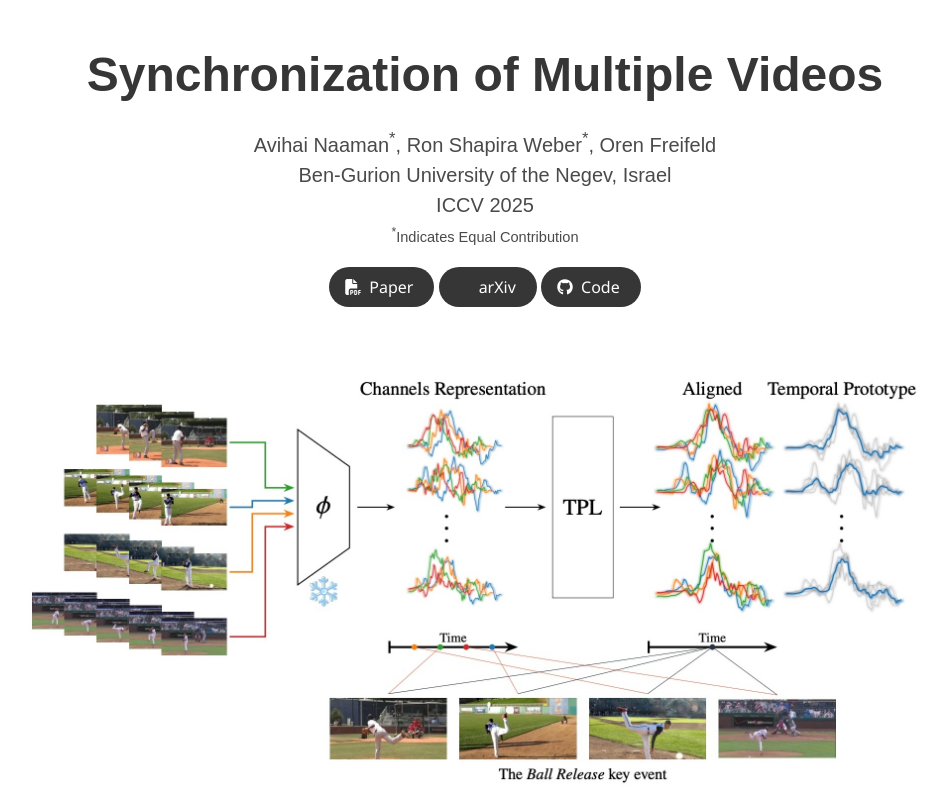
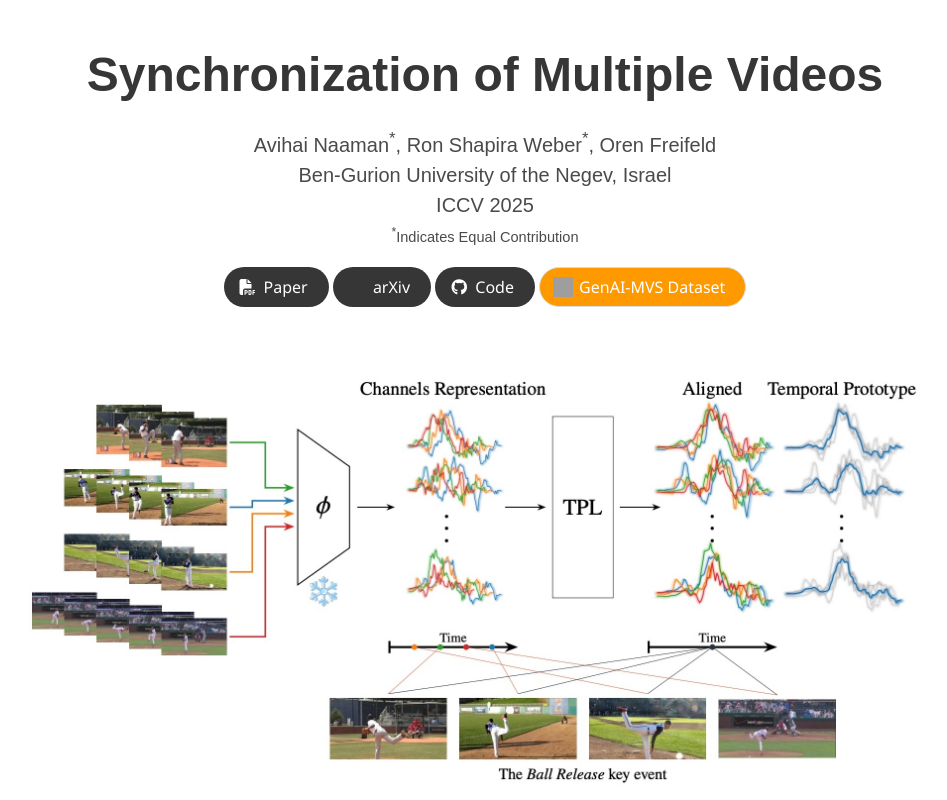
Before and after one commit to BGU-CS-VIL/TPL, a plain HTML site: page index.html in a window 1280 px wide. Shown: the top 800 px of the page, without its empty margins (155-1102 px from the left). Drawn offline with nearby package versions, Linux system fonts and the light colour scheme; grey boxes are pictures that could not be loaded; some icons are missing; a web font is replaced by a local one.

Commit message:
Update index.html

```diff
--- a/index.html
+++ b/index.html
@@ -132,6 +132,18 @@
                     <span>Code</span>
                   </a>
                 </span>
+<span class="link-block">
+  <a href="https://huggingface.co/datasets/AvihaiNaam/GenAI-MVS" target="_blank"
+     class="external-link button is-normal is-rounded" style="background:#FF9900; color:white;">
+    <span class="icon">
+      <img src="https://huggingface.co/front/assets/huggingface_logo.svg"
+           alt="GenAI-MVS" style="width:20px;height:20px;">
+    </span>
+    <span>GenAI-MVS Dataset</span>
+  </a>
+</span>
+
+
               </div>
             </div>
           </div>
```
